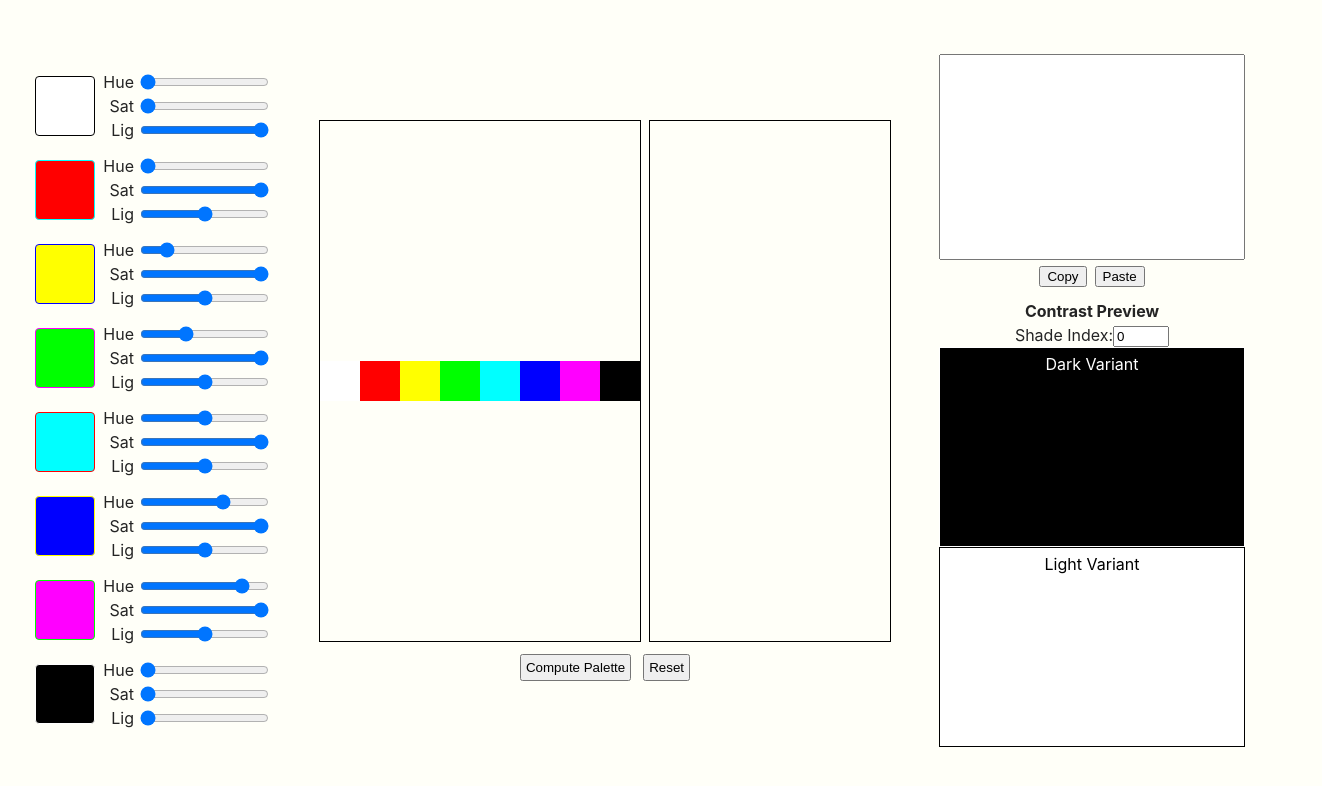
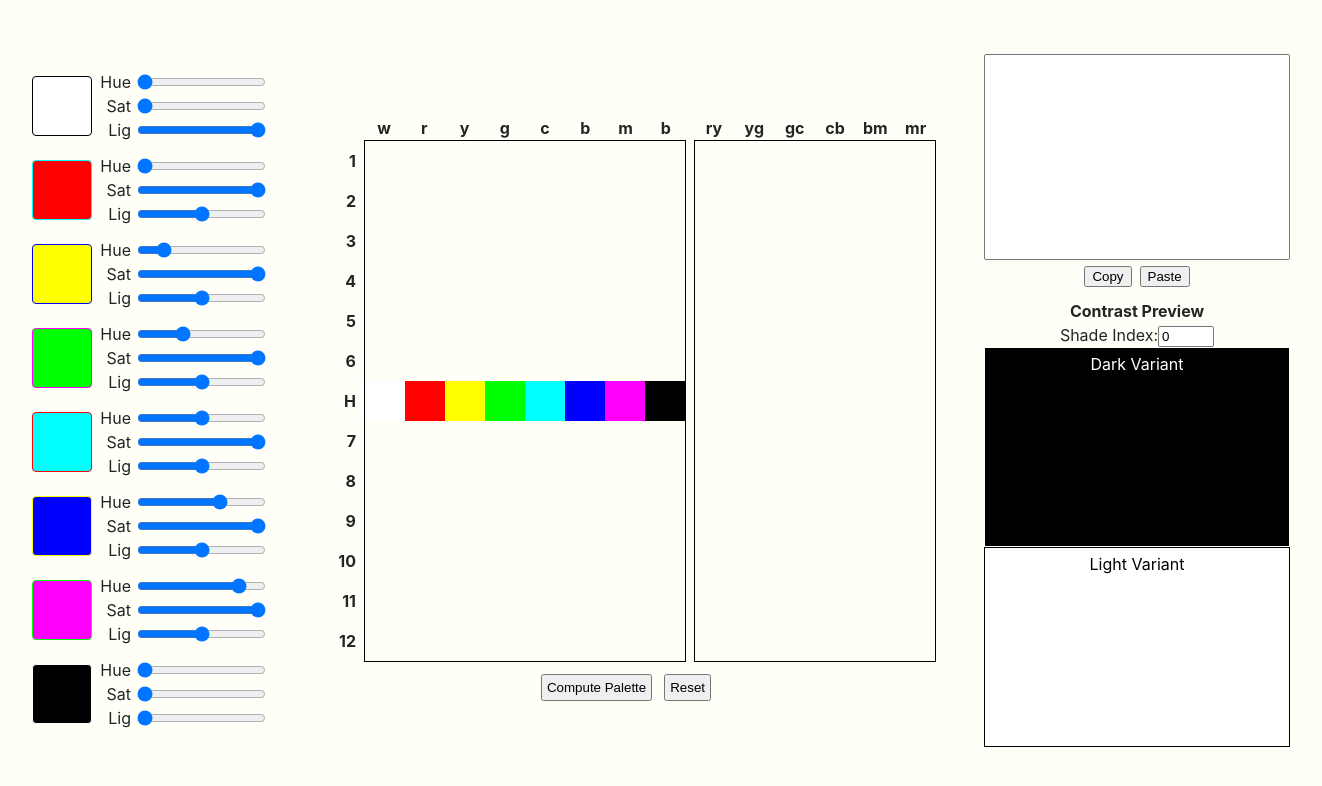
Before and after one commit to AxielWain/PaletteMaker, a React (Vite) app: page / in a window 1280 px wide. Shown: the top 786 px of the page, 1322 px wide, since content can reach past the window. Built offline with nearby package versions, Linux system fonts and the light colour scheme.

Commit message:
Implemented grid headers (#13)
* Added constants for the grid headers

* Implemented GridHeader component with styling

* Added GridHeaders components to App

```diff
--- a/src/App.tsx
+++ b/src/App.tsx
@@ -2,6 +2,7 @@ import { useState } from 'react';
 import './App.css';
 import { BaseColorControls } from './Components/BaseColorControls';
 import { ContrastPreview } from './Components/ContrastPreview';
+import { HeaderGrid } from './Components/GridHeader';
 import { JsonBox } from './Components/JsonBox';
 import { PaletteButtons } from './Components/PaletteButtons';
 import { PaletteGrid } from './Components/PaletteGrid';
@@ -15,8 +16,11 @@ import {
 import {
   TRANSPARENT_COLOR,
   baseLabels,
+  columnBaseHeaders,
+  columnDerivedHeaders,
   derivedLabels,
   initialColors,
+  rowHeaders,
 } from './utils/constants';
 
 const emptyShades = getEmptyShadesGrid(initialColors.length);
@@ -137,17 +141,41 @@ function App() {
       />
       <div>
         <div className="palette-grids">
+          <HeaderGrid
+            alignItems="center"
+            columnCount={1}
+            headers={rowHeaders}
+            justifyContent="end"
+          />
+          <div>
+            <HeaderGrid
+              alignItems="end"
+              columnCount={initialColors.length}
+              headers={columnBaseHeaders}
+              justifyContent="center"
+            />
             <div className="palette">
               <PaletteGrid
                 colors={lighterShades}
                 columnCount={initialColors.length}
               />
-            <PaletteGrid colors={baseColors} columnCount={baseColors.length} />
+              <PaletteGrid
+                colors={baseColors}
+                columnCount={baseColors.length}
+              />
               <PaletteGrid
                 colors={darkerShades}
                 columnCount={initialColors.length}
               />
             </div>
+          </div>
+          <div>
+            <HeaderGrid
+              alignItems="end"
+              columnCount={derivedColors.length}
+              headers={columnDerivedHeaders}
+              justifyContent="center"
+            />
             <div className="palette">
               <PaletteGrid
                 colors={derivedLighterShades}
@@ -161,6 +189,7 @@ function App() {
                 colors={derivedDarkerShades}
                 columnCount={derivedColors.length}
               />
+            </div>
           </div>
         </div>
         <PaletteButtons
--- /dev/null
+++ b/src/Components/GridHeader/index.tsx
@@ -0,0 +1,32 @@
+import './styles.css';
+
+type Props = {
+  alignItems: 'center' | 'end';
+  columnCount: number;
+  headers: readonly string[];
+  justifyContent: 'center' | 'end';
+};
+
+export function HeaderGrid({
+  alignItems,
+  columnCount,
+  headers,
+  justifyContent,
+}: Props) {
+  return (
+    <div
+      className="header-grid"
+      style={{ gridTemplateColumns: `repeat(${columnCount}, 1fr)` }}
+    >
+      {headers.map((header) => (
+        <strong
+          className="title"
+          key={header}
+          style={{ alignItems, justifyContent }}
+        >
+          {header}
+        </strong>
+      ))}
+    </div>
+  );
+}
--- /dev/null
+++ b/src/Components/GridHeader/styles.css
@@ -0,0 +1,10 @@
+.header-grid {
+  display: grid;
+}
+
+.header-grid > .title {
+  box-sizing: border-box;
+  display: flex;
+  height: 40px;
+  width: 40px;
+}
--- a/src/utils/constants.ts
+++ b/src/utils/constants.ts
@@ -30,3 +30,40 @@ export const derivedLabels = Object.freeze([
   'bluemagenta',
   'magentared',
 ]);
+
+export const columnBaseHeaders = Object.freeze([
+  'w',
+  'r',
+  'y',
+  'g',
+  'c',
+  'b',
+  'm',
+  'b',
+]);
+
+export const columnDerivedHeaders = Object.freeze([
+  'ry',
+  'yg',
+  'gc',
+  'cb',
+  'bm',
+  'mr',
+]);
+
+export const rowHeaders = Object.freeze([
+  '',
+  '1',
+  '2',
+  '3',
+  '4',
+  '5',
+  '6',
+  'H',
+  '7',
+  '8',
+  '9',
+  '10',
+  '11',
+  '12',
+]);
```
Lines whose indentation alone changed are shown as unchanged.
